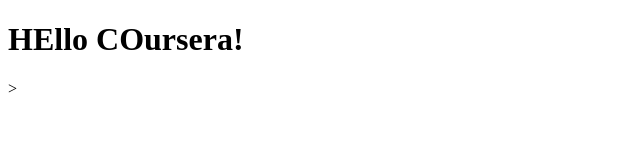
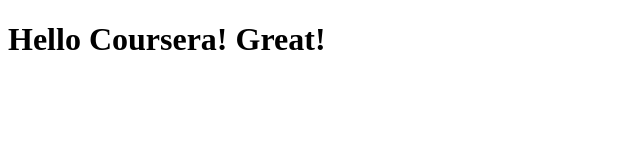
Before and after one commit to ogutoryan/coursera-HTML-CSS, a plain HTML site: page index.html in a window 1280 px wide. Shown: the whole page, without its empty margins (0-640 px from the left). Drawn offline with Linux system fonts and the light colour scheme.

Commit message:
Mod2 page

```diff
--- a/index.html
+++ b/index.html
@@ -4,6 +4,6 @@
 	<title>Hello</title>
 </head>
 <body>
-<h1>HEllo COursera!</h1>
+<h1>Hello Coursera! Great!</h1>
 </body>
-</html>>
+</html>
```
